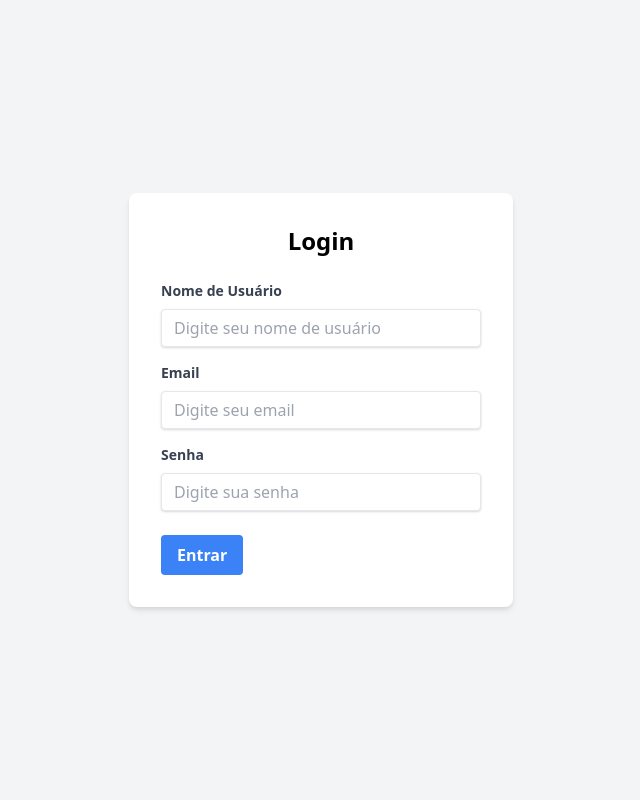
After one commit to Projetto-Integrador/Mapa-da-Jornada, a Django app: template projeto/templates/login.html in a window 1280 px wide. The commit adds this page. Shown: the whole page, without its empty margins (319-959 px from the left). Run offline with Django 5.2, Linux system fonts and the light colour scheme; the template is opened without the code that fills it, so the values that code supplies are empty.

Commit message:
parte Periodo quase todo feito

```diff
--- a/projeto/templates/base.html
+++ b/projeto/templates/base.html
@@ -27,7 +27,7 @@
                 <li class="px-4"><a href="https://neymar.com/"> Sobre nós </a></li>
             </ul>
             <button class="bg-green-500 rounded-full text-black font-medium px-6 py-2 border-0 text-xl items-center">
-                <a href="https://amor.com"> Área do aluno </a>
+                <a href="login.html"> Área do aluno </a>
             </button>
         </div> <!-- parte para esquerda-->
     </header>
--- /dev/null
+++ b/projeto/templates/login.html
@@ -0,0 +1,42 @@
+<!DOCTYPE html>
+<html lang="pt-BR">
+<head>
+    <meta charset="UTF-8">
+    <meta name="viewport" content="width=device-width, initial-scale=1.0">
+    <link href="https://cdn.jsdelivr.net/npm/tailwindcss@2.2.19/dist/tailwind.min.css" rel="stylesheet">
+    <title>Tela de Login</title>
+</head>
+<body class="flex items-center justify-center min-h-screen bg-gray-100">
+
+    <div class="bg-white p-8 rounded-lg shadow-md w-96">
+        <h2 class="text-2xl font-bold mb-6 text-center">Login</h2>
+
+        <form>
+            <div class="mb-4">
+                <label class="block text-gray-700 text-sm font-bold mb-2" for="username">Nome de Usuário</label>
+                <input class="shadow appearance-none border rounded w-full py-2 px-3 text-gray-700 leading-tight focus:outline-none focus:shadow-outline"
+                       id="username" type="text" placeholder="Digite seu nome de usuário" required>
+            </div>
+
+            <div class="mb-4">
+                <label class="block text-gray-700 text-sm font-bold mb-2" for="email">Email</label>
+                <input class="shadow appearance-none border rounded w-full py-2 px-3 text-gray-700 leading-tight focus:outline-none focus:shadow-outline"
+                       id="email" type="email" placeholder="Digite seu email" required>
+            </div>
+
+            <div class="mb-6">
+                <label class="block text-gray-700 text-sm font-bold mb-2" for="password">Senha</label>
+                <input class="shadow appearance-none border rounded w-full py-2 px-3 text-gray-700 leading-tight focus:outline-none focus:shadow-outline"
+                       id="password" type="password" placeholder="Digite sua senha" required>
+            </div>
+
+            <div class="flex items-center justify-between">
+                <button class="bg-blue-500 hover:bg-blue-700 text-white font-bold py-2 px-4 rounded focus:outline-none focus:shadow-outline" type="submit">
+                    Entrar
+                </button>
+            </div>
+        </form>
+    </div>
+
+</body>
+</html>
--- a/projeto/views.py
+++ b/projeto/views.py
@@ -4,5 +4,3 @@ from .models import Projeto
 def index(request):
     dados_usuario = {"nome": "Jean Ficara com Minecraft", "idade": 24}
     return render(request, "index.html", dados_usuario)
-
-# Create your views here.
```
Also changed, not shown: index.html (deleted, +0 -14 lines), projeto/templates/index.html (+13 -3 lines).
